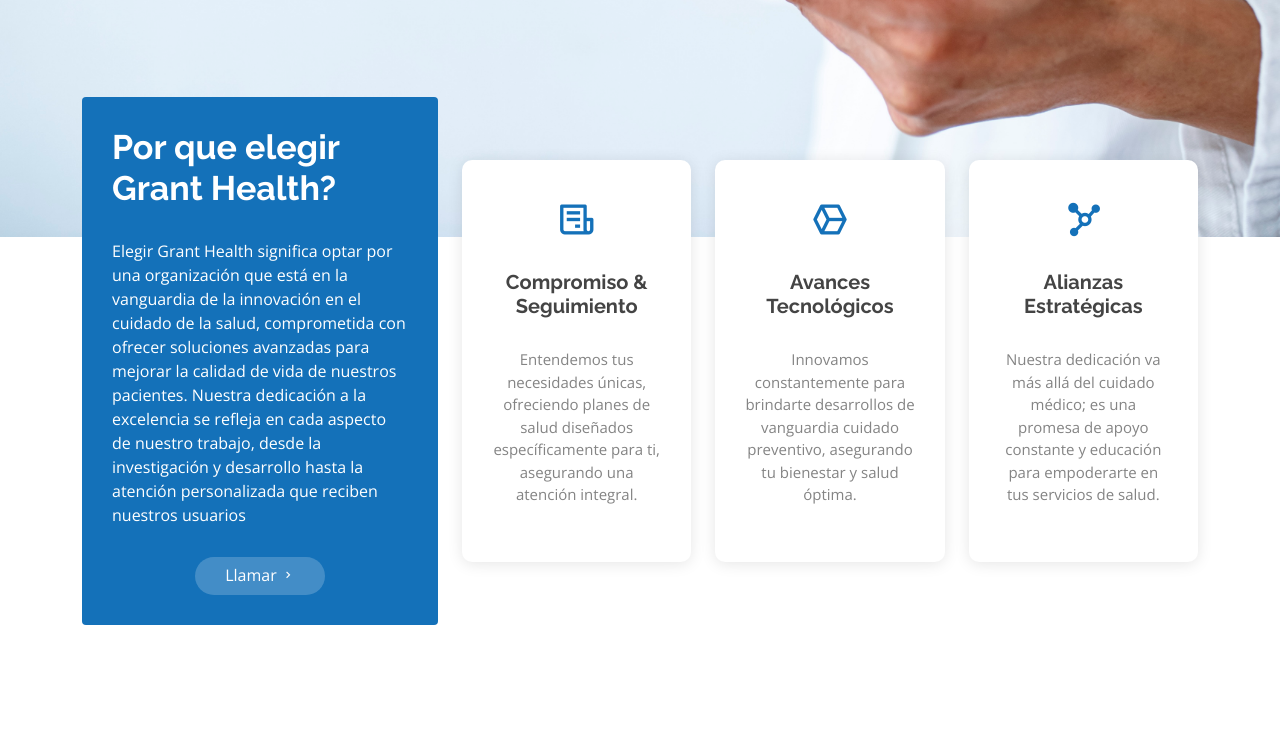
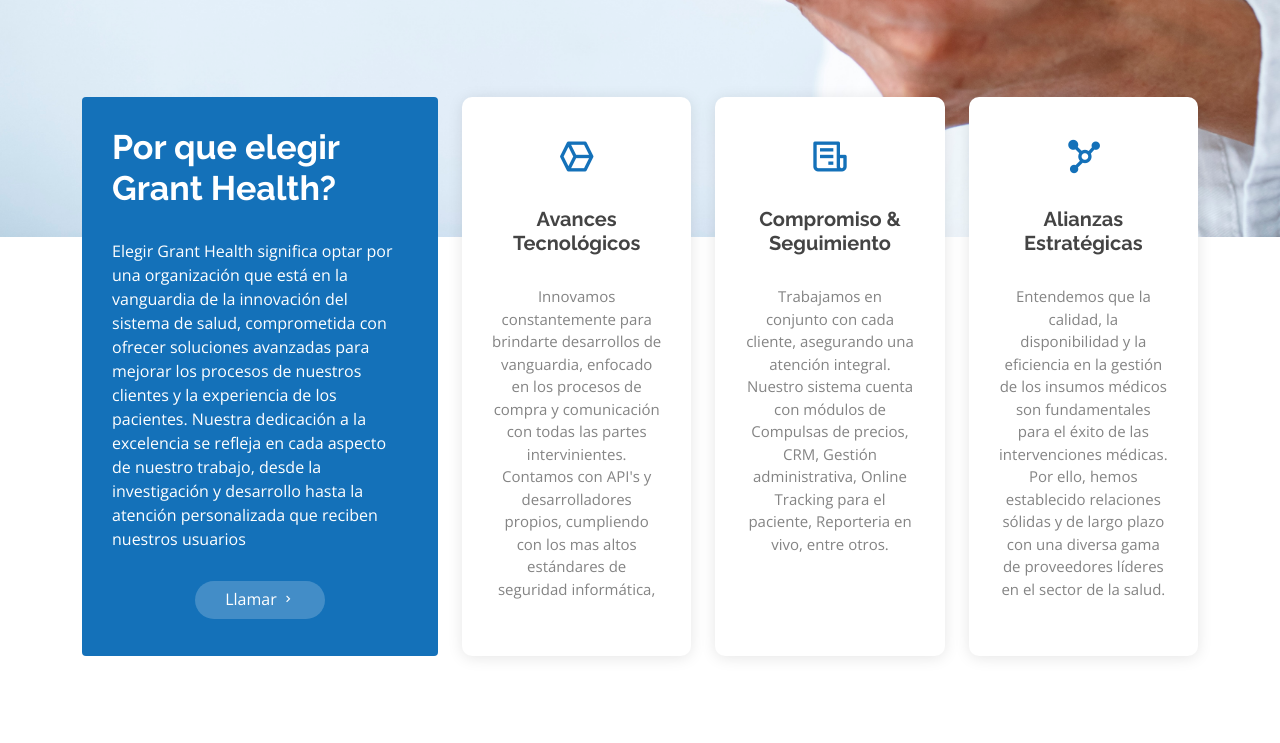
Before and after one commit to soporteGrant/health, a plain HTML site: page index.html in a window 1280 px wide. Shown: the part 723-1466 px from the top of the page. Drawn offline with nearby package versions, Linux system fonts and the light colour scheme; a script that the page names is missing.

Commit message:
se modifica primera seccion con mana

```diff
--- a/index.html
+++ b/index.html
@@ -121,7 +121,8 @@
     <div class="container">
       <!--<h1>Brindando excelencia</h1>-->
       <h1>Innovating Wellness</h1>
-      <h2>Transformando el bienestar, marcando la diferencia.</h2>
+      <h2>Soluciones que marcan la diferencia</h2>
+      <!--<h2>Transformando la experiencia, marcando la diferencia.</h2>-->
       <a href="#contact" class="btn-get-started scrollto">Contactanos</a>
     </div>
   </section><!-- End Hero -->
@@ -137,8 +138,8 @@
             <div class="content">
               <h3>Por que elegir Grant Health?</h3>
               <p>
-                Elegir Grant Health significa optar por una organización que está en la vanguardia de la innovación en el cuidado de la salud,
-                comprometida con ofrecer soluciones avanzadas para mejorar la calidad de vida de nuestros pacientes. Nuestra dedicación a la excelencia se refleja en cada aspecto de nuestro trabajo, desde la investigación y desarrollo hasta la atención personalizada que reciben nuestros usuarios
+                Elegir Grant Health significa optar por una organización que está en la vanguardia de la innovación del sistema de salud,
+                comprometida con ofrecer soluciones avanzadas para mejorar los procesos de nuestros clientes y la experiencia de los pacientes. Nuestra dedicación a la excelencia se refleja en cada aspecto de nuestro trabajo, desde la investigación y desarrollo hasta la atención personalizada que reciben nuestros usuarios
 
               </p>
               <div class="text-center">
@@ -151,23 +152,23 @@
               <div class="row">
                 <div class="col-xl-4 d-flex align-items-stretch">
                   <div class="icon-box mt-4 mt-xl-0">
-                    <i class="bx bx-receipt"></i>
-                    <h4>Compromiso & Seguimiento</h4>
-                    <p>Entendemos tus necesidades únicas, ofreciendo planes de salud diseñados específicamente para ti, asegurando una atención integral.</p>
+                    <i class="bx bx-cube-alt"></i>
+                    <h4>Avances Tecnológicos</h4>
+                    <p>Innovamos constantemente para brindarte desarrollos de vanguardia, enfocado en los procesos de compra y comunicación con todas las partes intervinientes. Contamos con API's y desarrolladores propios, cumpliendo con los mas altos estándares de seguridad informática, </p>
                   </div>
                 </div>
                 <div class="col-xl-4 d-flex align-items-stretch">
                   <div class="icon-box mt-4 mt-xl-0">
-                    <i class="bx bx-cube-alt"></i>
-                    <h4>Avances Tecnológicos</h4>
-                    <p>Innovamos constantemente para brindarte desarrollos de vanguardia  cuidado preventivo, asegurando tu bienestar y salud óptima.</p>
+                    <i class="bx bx-receipt"></i>
+                    <h4>Compromiso & Seguimiento</h4>
+                    <p>Trabajamos en conjunto con cada cliente, asegurando una atención integral. Nuestro sistema cuenta con módulos de Compulsas de precios, CRM, Gestión administrativa, Online Tracking para el paciente, Reporteria en vivo, entre otros.</p>
                   </div>
                 </div>
                 <div class="col-xl-4 d-flex align-items-stretch">
                   <div class="icon-box mt-4 mt-xl-0">
                     <i class="bx bxs-network-chart"></i>
-                    <h4>Alianzas Estratégicas</h4>
-                    <p>Nuestra dedicación va más allá del cuidado médico; es una promesa de apoyo constante y educación para empoderarte en tus servicios de salud.</p>
+                    <h4>Alianzas<br>Estratégicas</h4>
+                    <p>Entendemos que la calidad, la disponibilidad y la eficiencia en la gestión de los insumos médicos son fundamentales para el éxito de las intervenciones médicas. Por ello, hemos establecido relaciones sólidas y de largo plazo con una diversa gama de proveedores líderes en el sector de la salud.</p>
                   </div>
                 </div>
               </div>
```
